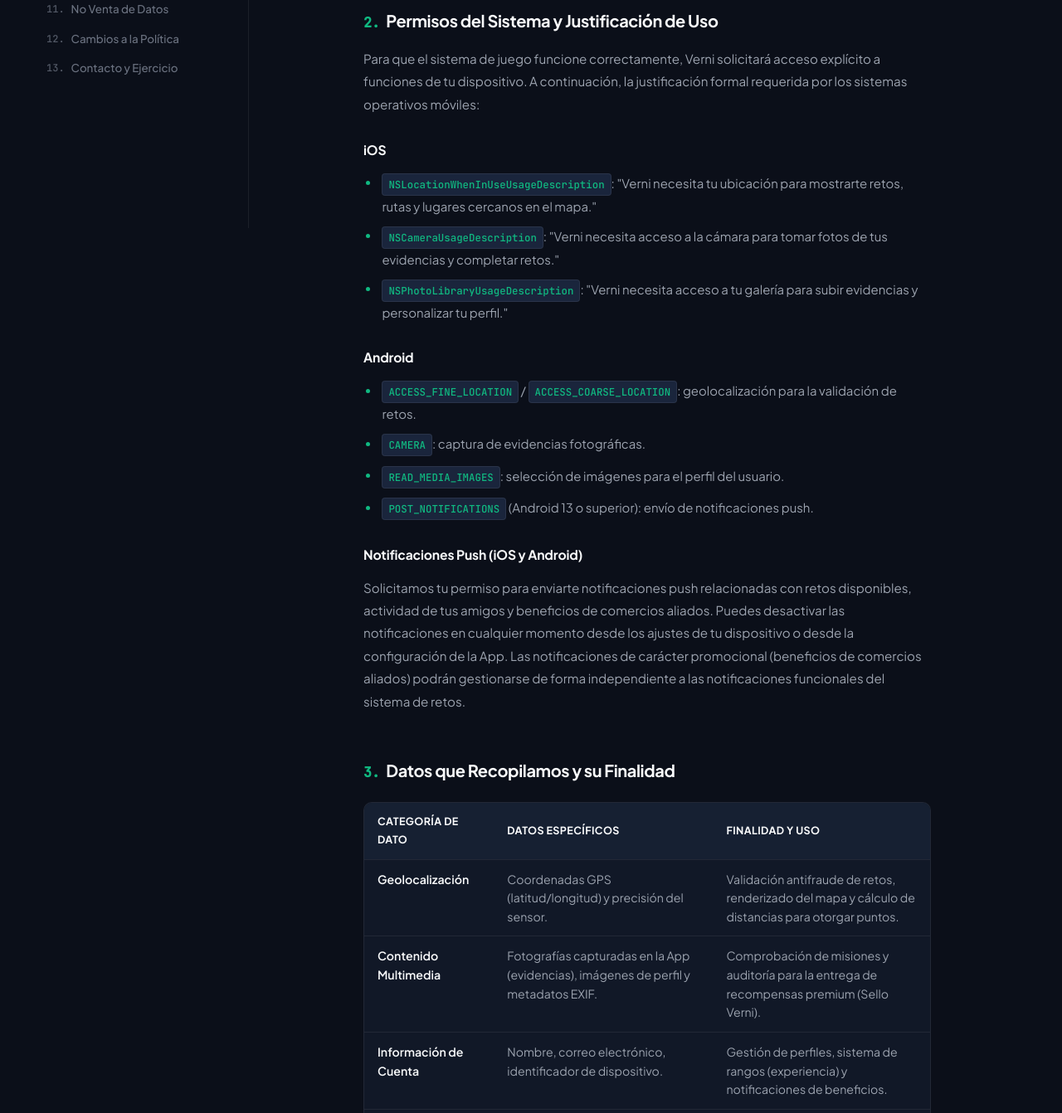
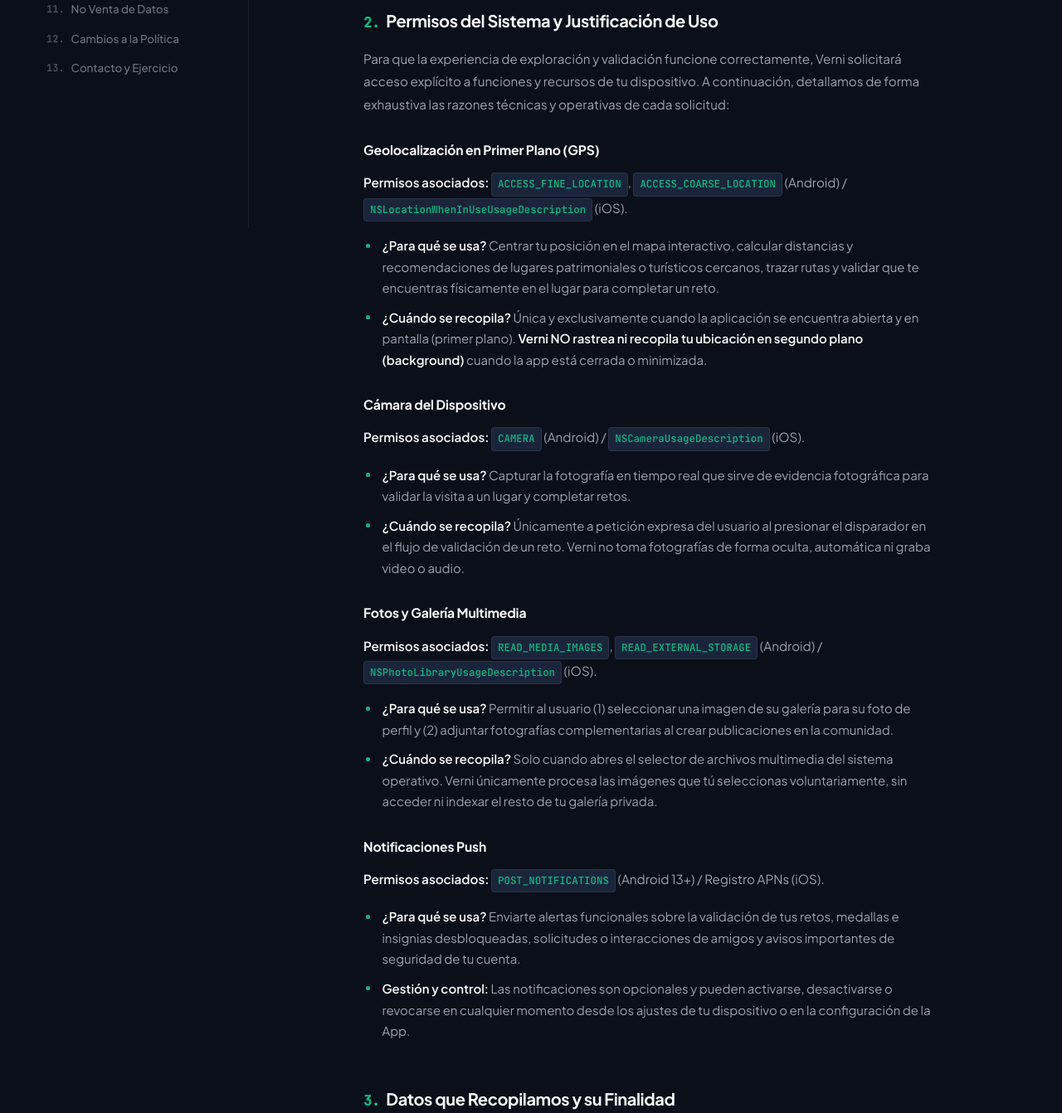
Before and after one commit to FifanofaufioDevx/verni-legal, a plain HTML site: page privacy.html in a window 1280 px wide. Shown: the part 525-1867 px from the top of the page at 83% size. Drawn offline with Linux system fonts and the light colour scheme.

Commit message:
docs(privacy): especificacion exhaustiva de recursos del dispositivo y permisos del sistema

```diff
--- a/privacy.html
+++ b/privacy.html
@@ -80,35 +80,35 @@
 
       <section id="sec-2" class="legal-section">
         <h2><span class="sec-index">2.</span> Permisos del Sistema y Justificación de Uso</h2>
-        <p>Para que el sistema de juego funcione correctamente, Verni solicitará acceso explícito a funciones de tu
-          dispositivo. A continuación, la justificación formal requerida por los sistemas operativos móviles:</p>
+        <p>Para que la experiencia de exploración y validación funcione correctamente, Verni solicitará acceso explícito a funciones y recursos de tu dispositivo. A continuación, detallamos de forma exhaustiva las razones técnicas y operativas de cada solicitud:</p>
 
-        <h3>iOS</h3>
+        <h3>Geolocalización en Primer Plano (GPS)</h3>
+        <p><strong>Permisos asociados:</strong> <span class="perm-code">ACCESS_FINE_LOCATION</span>, <span class="perm-code">ACCESS_COARSE_LOCATION</span> (Android) / <span class="perm-code">NSLocationWhenInUseUsageDescription</span> (iOS).</p>
         <ul>
-          <li><span class="perm-code">NSLocationWhenInUseUsageDescription</span>: "Verni necesita tu ubicación para
-            mostrarte retos, rutas y lugares cercanos en el mapa."</li>
-          <li><span class="perm-code">NSCameraUsageDescription</span>: "Verni necesita acceso a la cámara para tomar
-            fotos de tus evidencias y completar retos."</li>
-          <li><span class="perm-code">NSPhotoLibraryUsageDescription</span>: "Verni necesita acceso a tu galería para
-            subir evidencias y personalizar tu perfil."</li>
+          <li><strong>¿Para qué se usa?</strong> Centrar tu posición en el mapa interactivo, calcular distancias y recomendaciones de lugares patrimoniales o turísticos cercanos, trazar rutas y validar que te encuentras físicamente en el lugar para completar un reto.</li>
+          <li><strong>¿Cuándo se recopila?</strong> Única y exclusivamente cuando la aplicación se encuentra abierta y en pantalla (primer plano). <strong>Verni NO rastrea ni recopila tu ubicación en segundo plano (background)</strong> cuando la app está cerrada o minimizada.</li>
         </ul>
 
-        <h3>Android</h3>
+        <h3>Cámara del Dispositivo</h3>
+        <p><strong>Permisos asociados:</strong> <span class="perm-code">CAMERA</span> (Android) / <span class="perm-code">NSCameraUsageDescription</span> (iOS).</p>
         <ul>
-          <li><span class="perm-code">ACCESS_FINE_LOCATION</span> / <span
-              class="perm-code">ACCESS_COARSE_LOCATION</span>: geolocalización para la validación de retos.</li>
-          <li><span class="perm-code">CAMERA</span>: captura de evidencias fotográficas.</li>
-          <li><span class="perm-code">READ_MEDIA_IMAGES</span>: selección de imágenes para el perfil del usuario.</li>
-          <li><span class="perm-code">POST_NOTIFICATIONS</span> (Android 13 o superior): envío de notificaciones push.
-          </li>
+          <li><strong>¿Para qué se usa?</strong> Capturar la fotografía en tiempo real que sirve de evidencia fotográfica para validar la visita a un lugar y completar retos.</li>
+          <li><strong>¿Cuándo se recopila?</strong> Únicamente a petición expresa del usuario al presionar el disparador en el flujo de validación de un reto. Verni no toma fotografías de forma oculta, automática ni graba video o audio.</li>
         </ul>
 
-        <h3>Notificaciones Push (iOS y Android)</h3>
-        <p>Solicitamos tu permiso para enviarte notificaciones push relacionadas con retos disponibles, actividad de tus
-          amigos y beneficios de comercios aliados. Puedes desactivar las notificaciones en cualquier momento desde los
-          ajustes de tu dispositivo o desde la configuración de la App. Las notificaciones de carácter promocional
-          (beneficios de comercios aliados) podrán gestionarse de forma independiente a las notificaciones funcionales
-          del sistema de retos.</p>
+        <h3>Fotos y Galería Multimedia</h3>
+        <p><strong>Permisos asociados:</strong> <span class="perm-code">READ_MEDIA_IMAGES</span>, <span class="perm-code">READ_EXTERNAL_STORAGE</span> (Android) / <span class="perm-code">NSPhotoLibraryUsageDescription</span> (iOS).</p>
+        <ul>
+          <li><strong>¿Para qué se usa?</strong> Permitir al usuario (1) seleccionar una imagen de su galería para su foto de perfil y (2) adjuntar fotografías complementarias al crear publicaciones en la comunidad.</li>
+          <li><strong>¿Cuándo se recopila?</strong> Solo cuando abres el selector de archivos multimedia del sistema operativo. Verni únicamente procesa las imágenes que tú seleccionas voluntariamente, sin acceder ni indexar el resto de tu galería privada.</li>
+        </ul>
+
+        <h3>Notificaciones Push</h3>
+        <p><strong>Permisos asociados:</strong> <span class="perm-code">POST_NOTIFICATIONS</span> (Android 13+) / Registro APNs (iOS).</p>
+        <ul>
+          <li><strong>¿Para qué se usa?</strong> Enviarte alertas funcionales sobre la validación de tus retos, medallas e insignias desbloqueadas, solicitudes o interacciones de amigos y avisos importantes de seguridad de tu cuenta.</li>
+          <li><strong>Gestión y control:</strong> Las notificaciones son opcionales y pueden activarse, desactivarse o revocarse en cualquier momento desde los ajustes de tu dispositivo o en la configuración de la App.</li>
+        </ul>
       </section>
 
       <section id="sec-3" class="legal-section">
@@ -126,18 +126,18 @@
               <tr>
                 <td><strong>Geolocalización</strong></td>
                 <td>Coordenadas GPS (latitud/longitud) y precisión del sensor.</td>
-                <td>Validación antifraude de retos, renderizado del mapa y cálculo de distancias para otorgar puntos.
+                <td>Validación antifraude de retos, renderizado del mapa y cálculo de distancias para recomendaciones en base a la distancia.
                 </td>
               </tr>
               <tr>
                 <td><strong>Contenido Multimedia</strong></td>
                 <td>Fotografías capturadas en la App (evidencias), imágenes de perfil y metadatos EXIF.</td>
-                <td>Comprobación de misiones y auditoría para la entrega de recompensas premium (Sello Verni).</td>
+                <td>Comprobación de misiones y auditoría para la entrega de recompensas.</td>
               </tr>
               <tr>
                 <td><strong>Información de Cuenta</strong></td>
                 <td>Nombre, correo electrónico, identificador de dispositivo.</td>
-                <td>Gestión de perfiles, sistema de rangos (experiencia) y notificaciones de beneficios.</td>
+                <td>Gestión de perfiles, sistema de rangos (experiencia) y notificaciones.</td>
               </tr>
               <tr>
                 <td><strong>Datos Técnicos y de Telemetría</strong></td>
@@ -170,8 +170,8 @@
         <p><strong>5.1. Historial de ubicación:</strong> las coordenadas GPS utilizadas para validar un reto se
           conservan mientras la cuenta permanezca activa y por un plazo adicional de 12 meses con fines de auditoría
           antifraude, salvo solicitud de eliminación anticipada.</p>
-        <p><strong>5.2. Evidencias fotográficas:</strong> se conservan mientras el reto o beneficio asociado esté
-          vigente, o hasta que el usuario solicite su eliminación.</p>
+        <p><strong>5.2. Evidencias fotográficas:</strong> se conservan mientras el reto completado esté
+          registrado en tu historial, o hasta que el usuario solicite su eliminación o la eliminación de su cuenta.</p>
         <p><strong>5.3. Eliminación de cuenta:</strong> al eliminar tu cuenta, tus datos personales identificables serán
           eliminados o anonimizados de forma irreversible. Las métricas agregadas y estadísticas de uso podrán
           conservarse de forma disociada, sin posibilidad de asociarse nuevamente a tu identidad.</p>
```
